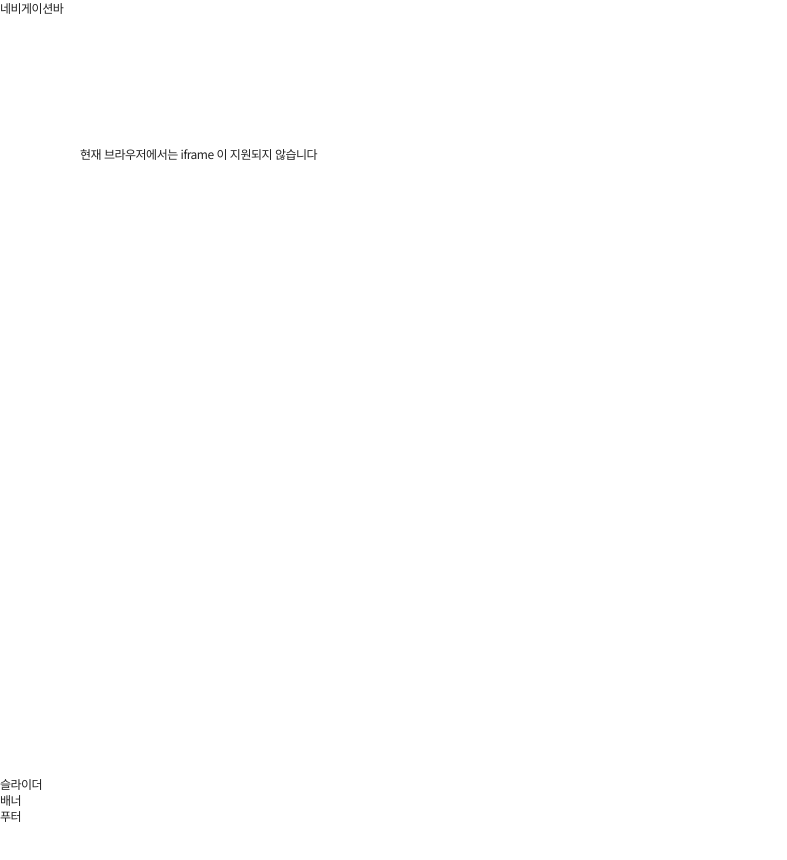
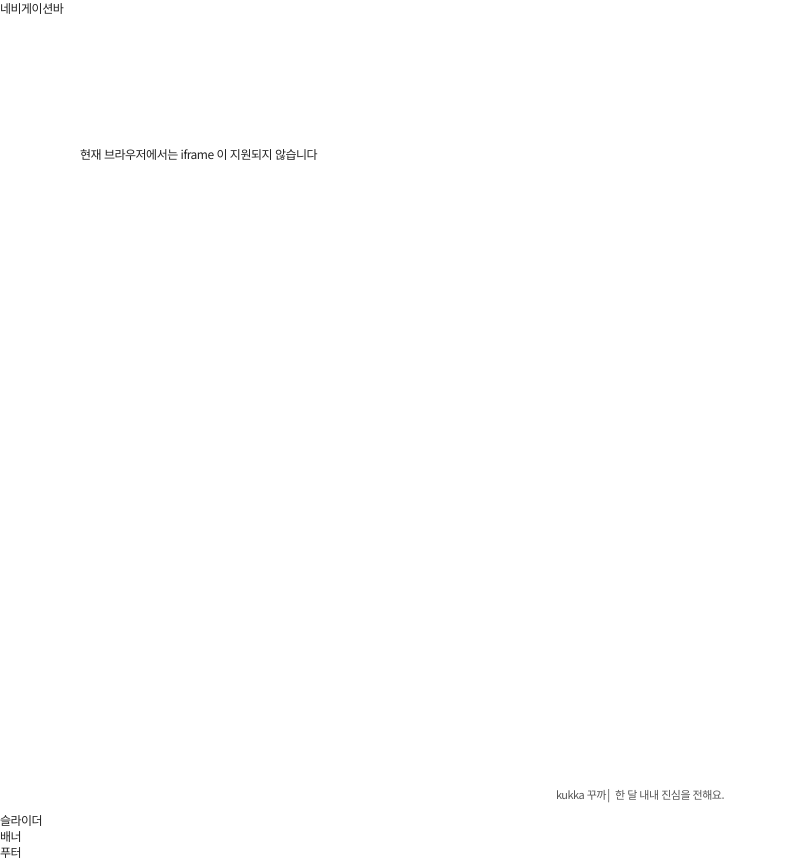
Before and after one commit to PreOnBoarding-Team17/Week4_JavaScript, a plain HTML site: page index.html in a window 1280 px wide. Shown: the whole page, without its empty margins (0-787 px from the left). Before the commit the page ends 824 px from the top, so only its background shows below. Drawn offline with Linux system fonts and the light colour scheme.

Commit message:
feat #4: caption 추가하여 유튜브로 연결

```diff
--- a/CSS/Youtube.css
+++ b/CSS/Youtube.css
@@ -5,15 +5,8 @@
 .youtube > div {
   display: block;
   position: relative;
-  width: 100vw;
+  width: 100%;
   height: 56.2vw;
-}
-@media screen and (min-width: 1024px) {
-  .youtube > div {
-    width: 1120px;
-    height: 630px;
-    margin: 0 auto;
-  }
 }
 
 #youtube__player {
@@ -23,3 +16,24 @@
   top: 0;
   left: 0;
 }
+
+.youtube__caption {
+  display: block;
+  text-decoration: none;
+  color: #555;
+  text-align: center;
+  margin: 10px auto;
+  width: 100%;
+  font-size: 11px;
+}
+@media screen and (min-width: 1024px) {
+  .youtube > div {
+    max-width: 1120px;
+    height: 630px;
+    margin: 0 auto;
+  }
+
+  .youtube__caption {
+    max-width: 1120px;
+  }
+}
--- a/index.html
+++ b/index.html
@@ -47,6 +47,13 @@
           현재 브라우저에서는 iframe 이 지원되지 않습니다
         </div>
       </div>
+      <a
+        href="https://youtu.be/N0dc-idpwoE"
+        target="youtube__player"
+        class="youtube__caption"
+      >
+        kukka 꾸까│ 한 달 내내 진심을 전해요.</a
+      >
     </section>
     <section>슬라이더</section>
     <section>배너</section>
```
